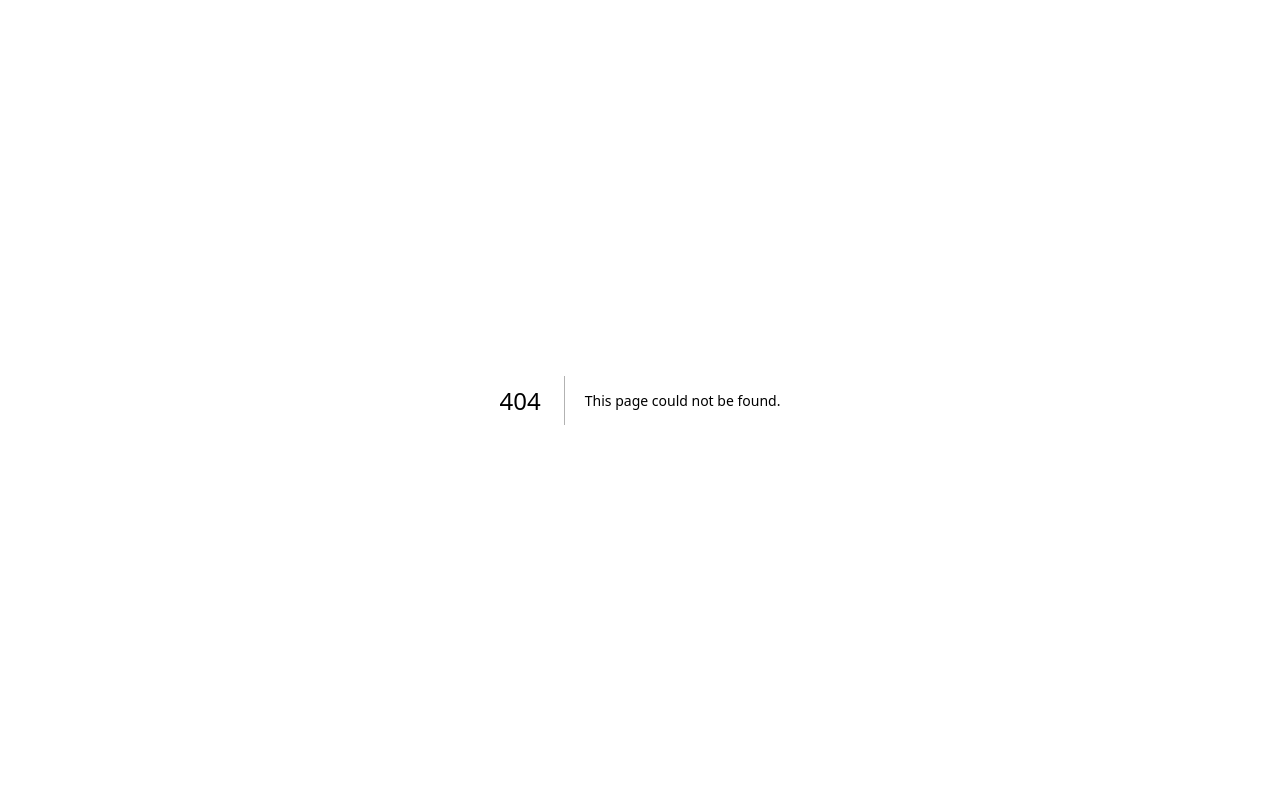
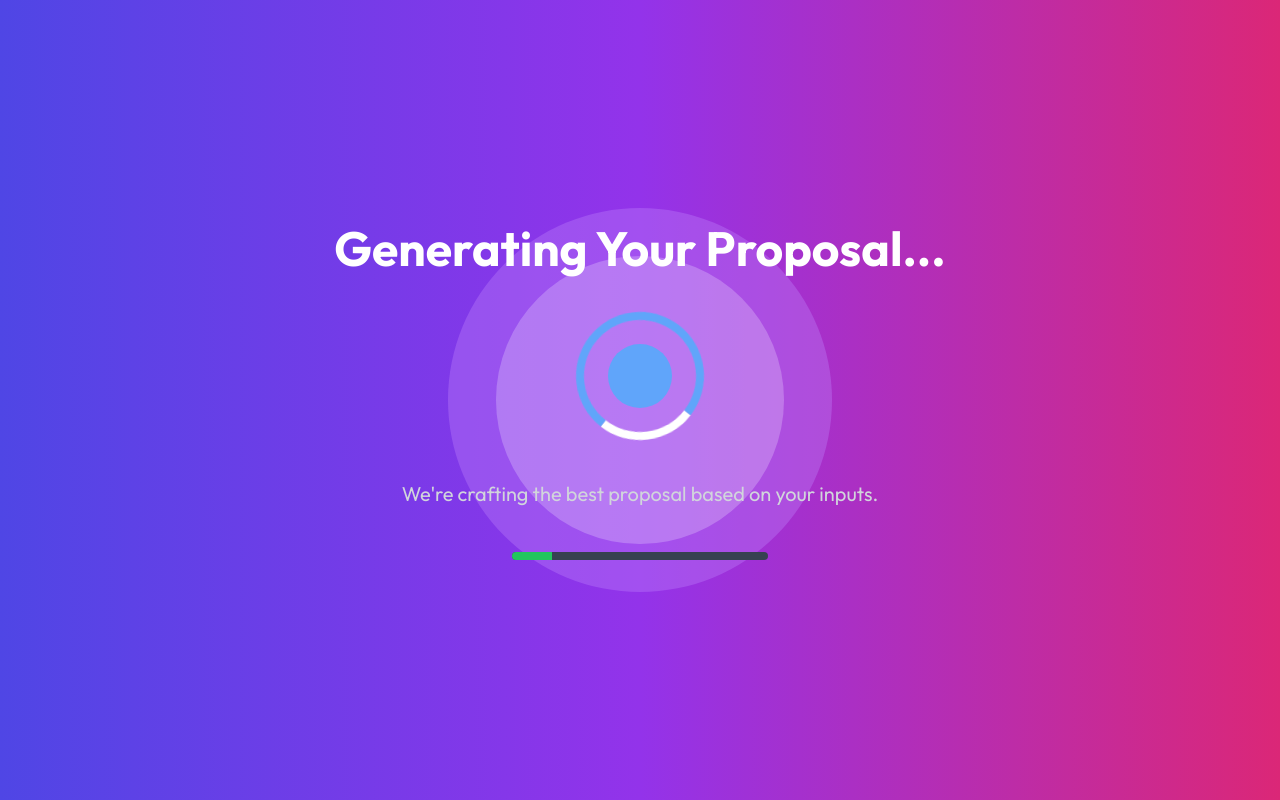
Before and after one commit to 1965Aru/AutoProposalAI, a Next.js app: page /generating in a window 1280 px wide. Before the commit this address had no page. Built offline with nearby package versions, Linux system fonts and the light colour scheme.

Commit message:
generating animation_frontend done

```diff
--- /dev/null
+++ b/app/generating/page.jsx
@@ -0,0 +1,68 @@
+"use client";
+
+import React, { useEffect } from "react";
+import { useRouter } from "next/navigation";
+
+const GeneratingProposal = () => {
+  const router = useRouter();
+
+  useEffect(() => {
+    // Automatically navigate to the next page after 5 seconds
+    const timer = setTimeout(() => {
+      router.push("/proposalPages/previewProposal");    // to be changed later
+    }, 20000);
+
+    return () => clearTimeout(timer); // Cleanup timer on unmount
+  }, [router]);
+
+  return (
+    <div className="flex items-center justify-center min-h-screen bg-gradient-to-r from-indigo-600 via-purple-600 to-pink-600 relative">
+
+      {/* Pulsating Background Elements */}
+      <div className="absolute inset-0 z-0 flex items-center justify-center">
+        <div className="w-72 h-72 bg-white opacity-10 rounded-full animate-pulse"></div>
+        <div className="absolute w-96 h-96 bg-purple-400 opacity-20 rounded-full animate-pulse"></div>
+      </div>
+
+      {/* Content */}
+      <div className="z-10 text-center space-y-10">
+        <h1 className="text-5xl font-bold text-white">
+          Generating Your Proposal...
+        </h1>
+
+        {/* Spinner Animation */}
+        <div className="relative flex justify-center">
+          <div className="w-32 h-32 border-8 border-t-8 border-t-white border-blue-400 rounded-full animate-spin"></div>
+          <div className="absolute w-16 h-16 bg-blue-400 rounded-full top-8"></div>
+        </div>
+
+        {/* Text for Describing the Process */}
+        <p className="text-xl text-gray-300">
+          We&#39;re crafting the best proposal based on your inputs.
+        </p>
+
+        {/* Progress Bar */}
+        <div className="relative pt-1 w-64 mx-auto">
+          <div className="overflow-hidden h-2 mb-4 text-xs flex rounded bg-gray-700">
+            <div className="shadow-none flex flex-col text-center whitespace-nowrap text-white justify-center bg-green-500"
+                 style={{
+                   width: '0%',
+                   animation: 'progress 20s ease-in-out forwards'
+                 }}>
+            </div>
+          </div>
+        </div>
+      </div>
+
+      {/* Inline CSS for the Progress Bar Animation */}
+      <style jsx>{`
+        @keyframes progress {
+          0% { width: 0%; }
+          100% { width: 100%; }
+        }
+      `}</style>
+    </div>
+  );
+};
+
+export default GeneratingProposal;
```
